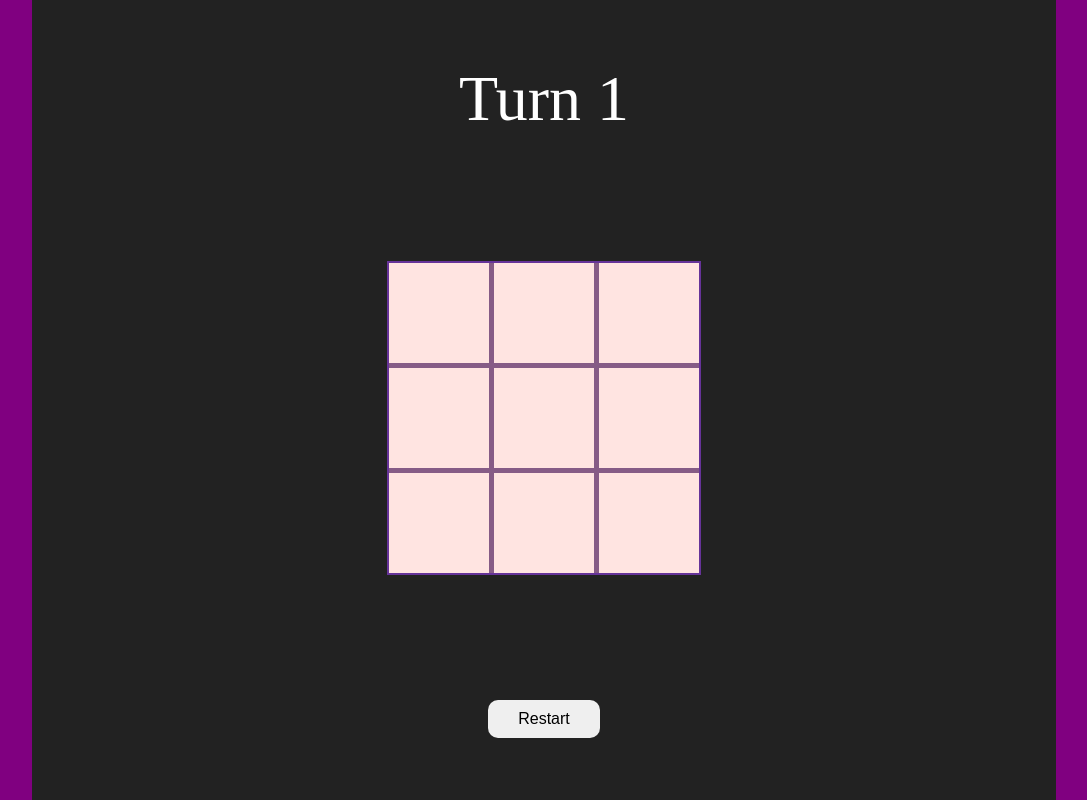
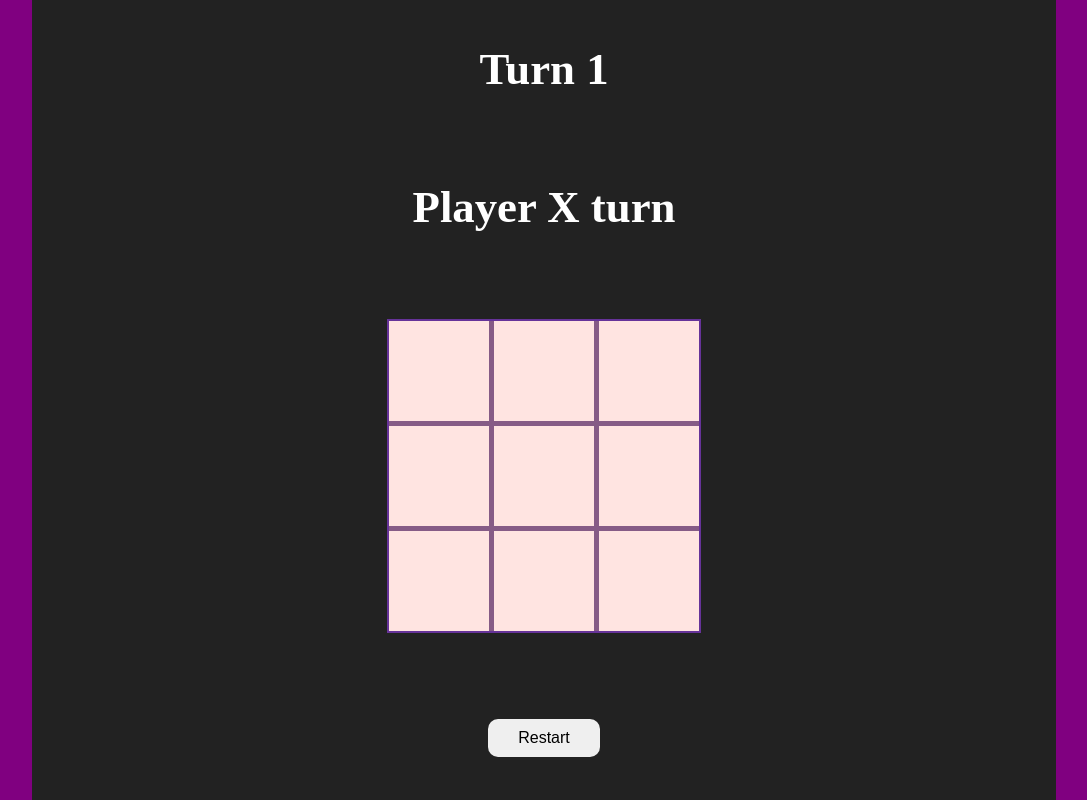
Before and after one commit to FilipyTav/Tic_Tac_Toe, a plain HTML site: page html/index.html in a window 1280 px wide. Shown: the whole page, without its empty margins (96-1183 px from the left). Drawn offline with Linux system fonts and the light colour scheme.

Commit message:
Adds div to display whose turn it is

```diff
--- a/css/ttt.css
+++ b/css/ttt.css
@@ -126,7 +126,9 @@ button {
     pointer-events: all;
 }
 
-#turns {
+#turns,
+#player {
     color: #fff;
-    font-size: 4rem;
+    font-size: 2.8rem;
+    font-weight: bold;
 }
--- a/html/index.html
+++ b/html/index.html
@@ -12,7 +12,9 @@
         <div class="main_container">
             <div class="sidebar_left"></div>
             <div class="center">
-                <div id="turns">Turn</div>
+                <div id="turns"></div>
+
+                <div id="player"></div>
 
                 <div class="gameboard">
                     <button class="board_tile"></button>
--- a/js/ttt.js
+++ b/js/ttt.js
@@ -134,6 +134,8 @@ const play_game = (function () {
 
     let turns_display = document.querySelector("#turns");
 
+    let whose_turn = document.querySelector("#player");
+
     const reset_board = Gameboard.reset_board;
     const tile_buttons = Gameboard.tile_buttons;
     const update_board = Gameboard.update_board;
@@ -146,6 +148,8 @@ const play_game = (function () {
     const play_turn = function (player) {
         ++turns;
         turns_display.textContent = `Turn ${turns}`;
+
+        whose_turn.textContent = `Player ${player} turn`;
 
         const restart = function () {
             reset_board();
```
